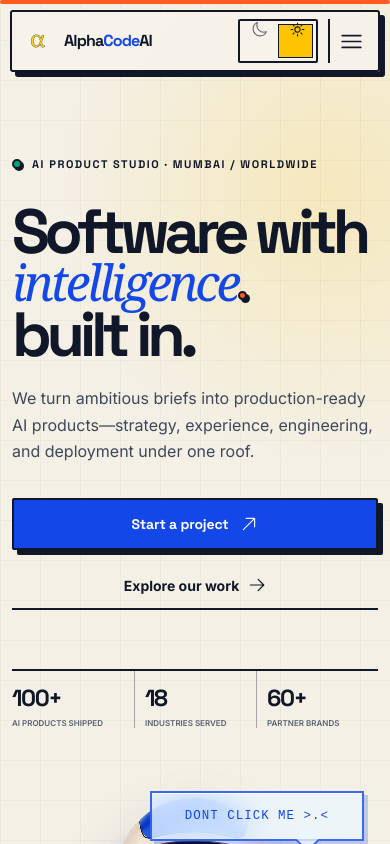
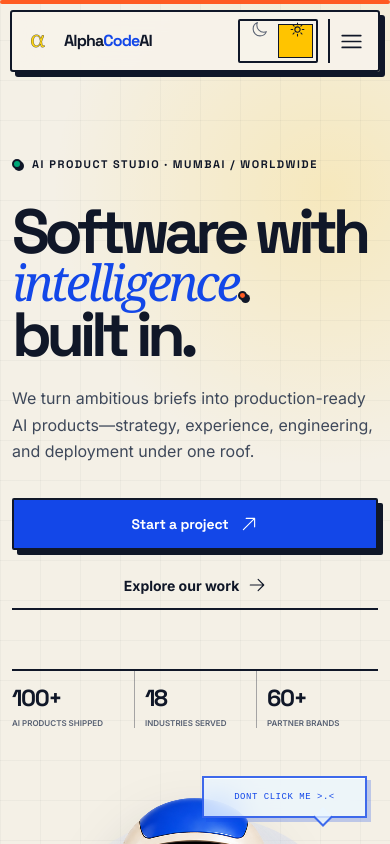
Before and after one commit to alpha-code-ai1/AlphaCodeAI-Website, a React (Create React App) app: page / in a window 390 px wide. Shown: the top 844 px of the page. Built offline with nearby package versions, Linux system fonts and the light colour scheme; a web font is replaced by a local one.

Commit message:
Refine robot speech bubble animation

```diff
--- a/src/components/pages/LightExperience.css
+++ b/src/components/pages/LightExperience.css
@@ -286,21 +286,21 @@
   --speech-bg: rgba(235, 247, 255, 0.78);
   position: absolute;
   z-index: 6;
-  top: 5%;
-  right: 3%;
-  display: flex;
-  width: min(52%, 290px);
-  min-height: 58px;
+  top: -1%;
+  right: 1%;
+  display: flex;
+  width: min(42%, 220px);
+  min-height: 46px;
   align-items: center;
   justify-content: center;
-  padding: 13px 18px;
+  padding: 9px 12px;
   border: 2px solid rgba(19, 71, 232, 0.8);
   background: var(--speech-bg);
-  box-shadow: 6px 6px 0 rgba(19, 71, 232, 0.24), inset 0 1px 0 rgba(255, 255, 255, 0.82);
+  box-shadow: 4px 4px 0 rgba(19, 71, 232, 0.24), inset 0 1px 0 rgba(255, 255, 255, 0.82);
   color: var(--light-blue);
   font-family: 'DSEG14', 'Courier New', monospace;
-  font-size: clamp(0.76rem, 1.55vw, 1.08rem);
-  letter-spacing: 0.08em;
+  font-size: clamp(0.62rem, 1.2vw, 0.85rem);
+  letter-spacing: 0.06em;
   line-height: 1.15;
   text-align: center;
   text-transform: uppercase;
@@ -312,12 +312,24 @@
   transition: opacity 180ms ease, transform 220ms ease, color 180ms ease, box-shadow 180ms ease;
 }
 
+.light-mascot__speech > span {
+  display: block;
+  max-width: 100%;
+  overflow: hidden;
+  white-space: nowrap;
+  animation: light-mascot-speech-in 520ms steps(14, end) both;
+}
+
+.light-mascot__speech--warning > span {
+  animation-delay: 650ms;
+}
+
 .light-mascot__speech::after {
   position: absolute;
   right: 22%;
-  bottom: -10px;
-  width: 17px;
-  height: 17px;
+  bottom: -8px;
+  width: 14px;
+  height: 14px;
   border-right: 2px solid rgba(19, 71, 232, 0.8);
   border-bottom: 2px solid rgba(19, 71, 232, 0.8);
   background: var(--speech-bg);
@@ -332,12 +344,33 @@
 
 .light-mascot__speech--dead {
   color: var(--light-blue);
-  box-shadow: 6px 6px 0 rgba(112, 230, 255, 0.4), inset 0 1px 0 rgba(255, 255, 255, 0.82);
+  box-shadow: 4px 4px 0 rgba(112, 230, 255, 0.4), inset 0 1px 0 rgba(255, 255, 255, 0.82);
 }
 
 .light-mascot__speech--kidding {
   color: var(--light-blue);
-  box-shadow: 6px 6px 0 rgba(19, 71, 232, 0.32), inset 0 1px 0 rgba(255, 255, 255, 0.82);
+  box-shadow: 4px 4px 0 rgba(19, 71, 232, 0.32), inset 0 1px 0 rgba(255, 255, 255, 0.82);
+}
+
+@keyframes light-mascot-speech-in {
+  0% {
+    clip-path: inset(0 100% 0 0);
+    opacity: 0.15;
+    text-shadow: 0 0 12px rgba(19, 71, 232, 0.85);
+    transform: translateY(2px);
+  }
+
+  70% {
+    opacity: 1;
+    text-shadow: 0 0 7px rgba(19, 71, 232, 0.5);
+  }
+
+  100% {
+    clip-path: inset(0 0 0 0);
+    opacity: 1;
+    text-shadow: 0 0 0 transparent;
+    transform: translateY(0);
+  }
 }
 
 .light-mascot__art,
@@ -2732,13 +2765,13 @@ button.light-capability-play:focus-visible {
   }
 
   .light-mascot__speech {
-    top: 3%;
-    right: 1%;
-    width: min(62%, 250px);
-    min-height: 50px;
-    padding: 10px 12px;
+    top: -2%;
+    right: 0;
+    width: min(48%, 205px);
+    min-height: 42px;
+    padding: 8px 10px;
     box-shadow: 4px 4px 0 rgba(19, 71, 232, 0.24), inset 0 1px 0 rgba(255, 255, 255, 0.82);
-    font-size: clamp(0.68rem, 3.2vw, 0.88rem);
+    font-size: clamp(0.56rem, 2.3vw, 0.68rem);
   }
 
   .light-mascot__speech--dead {
@@ -2912,6 +2945,10 @@ button.light-capability-play:focus-visible {
     animation: none;
   }
 
+  .light-mascot__speech > span {
+    animation: none;
+  }
+
   .light-pachinko__ball {
     top: calc(100% - 54px);
     left: calc(50% + var(--pachinko-x));
--- a/src/components/pages/LightExperience.js
+++ b/src/components/pages/LightExperience.js
@@ -405,7 +405,7 @@ const InteractiveRobot = () => {
       window.clearTimeout(motion.mouthTimer);
       motion.mouthTimer = window.setTimeout(() => {
         mascot.classList.remove('is-dead');
-        setSpeech('HEHE JUST KIDDING');
+        setSpeech('HEHE JUST KIDDING!');
         setMood('kidding');
       }, 3000);
     };
@@ -499,7 +499,7 @@ const InteractiveRobot = () => {
         role="status"
         aria-live="polite"
       >
-        {speech}
+        <span key={speech}>{speech}</span>
       </div>
       <div className="light-mascot__loader" aria-hidden="true">
         <span>Loading mascot</span>
```
Also changed, not shown: 1 other file (tests, documents, lock files or other folders).
